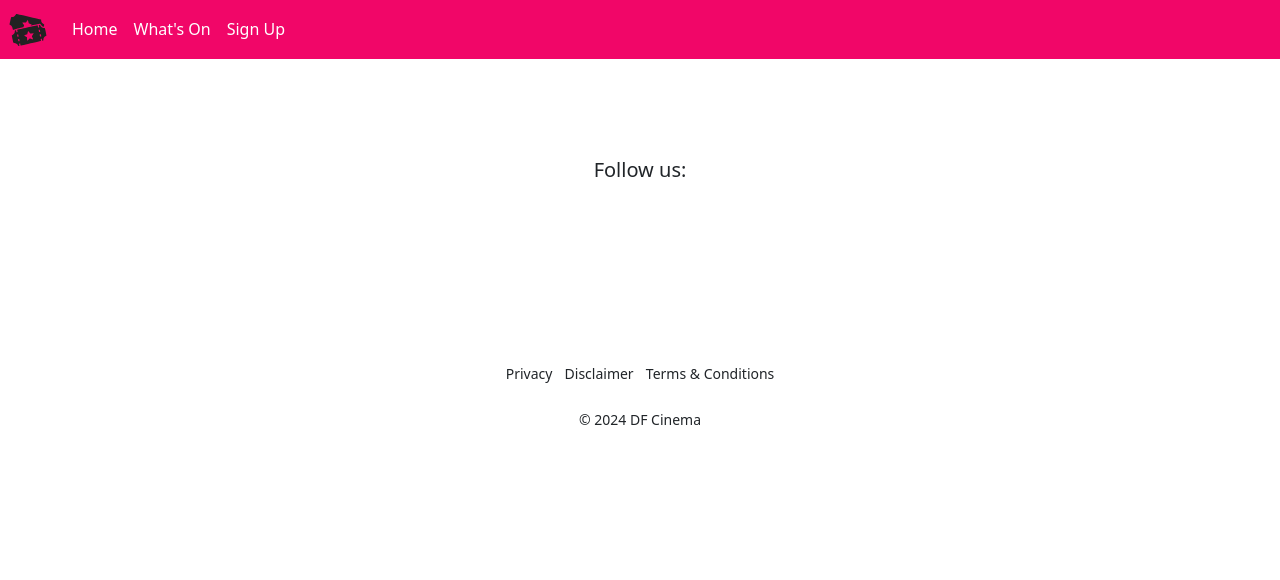
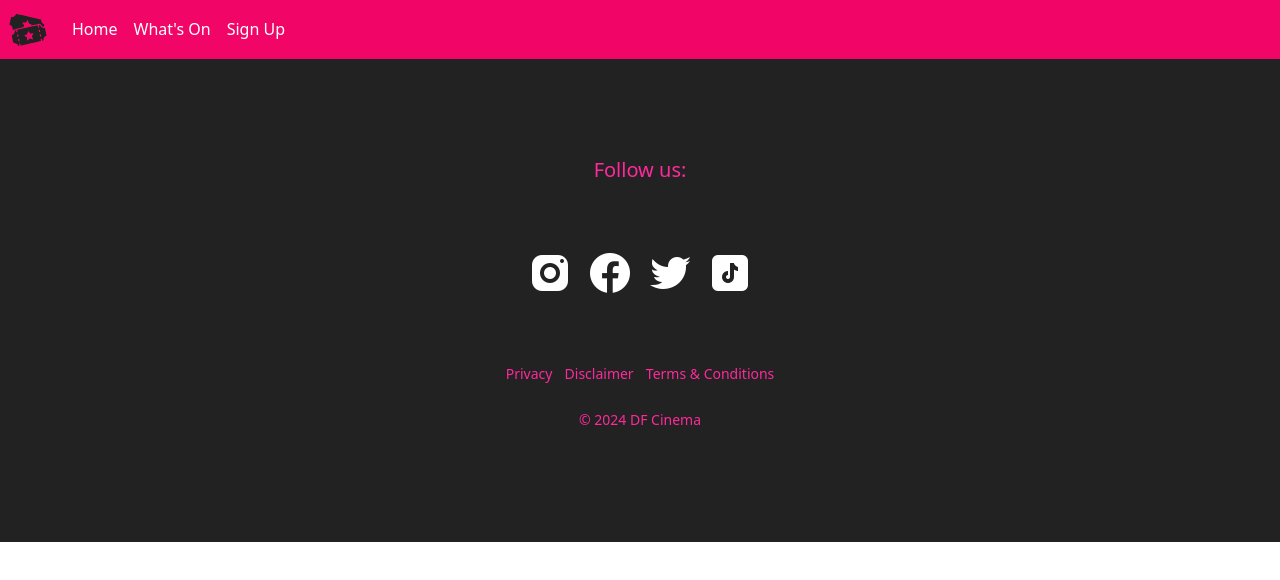
Before and after one commit to digital-futures-academy-se-2404-a/web-development-hackathon-group-1-amazing, a website: page sign-up.html in a window 1280 px wide. Drawn offline with nearby package versions, Linux system fonts and the light colour scheme.

Commit message:
fix: css link fixed

```diff
--- a/sign-up.html
+++ b/sign-up.html
@@ -12,7 +12,7 @@
     <link rel="mask-icon" href="/safari-pinned-tab.svg" color="#5bbad5">
     <meta name="msapplication-TileColor" content="#da532c">
     <meta name="theme-color" content="#ffffff">
-    <link src="css/styles.css" rel="stylesheet">
+    <link rel="stylesheet" href="css/styles.css">
     <script src="./js/scripts.js" defer></script>
     <link href="https://cdn.jsdelivr.net/npm/bootstrap@5.3.3/dist/css/bootstrap.min.css" rel="stylesheet"
         integrity="sha384-QWTKZyjpPEjISv5WaRU9OFeRpok6YctnYmDr5pNlyT2bRjXh0JMhjY6hW+ALEwIH" crossorigin="anonymous">
```
Also changed, not shown: index.html (+1 -5 lines), whats-on.html (+1 -1 lines).
